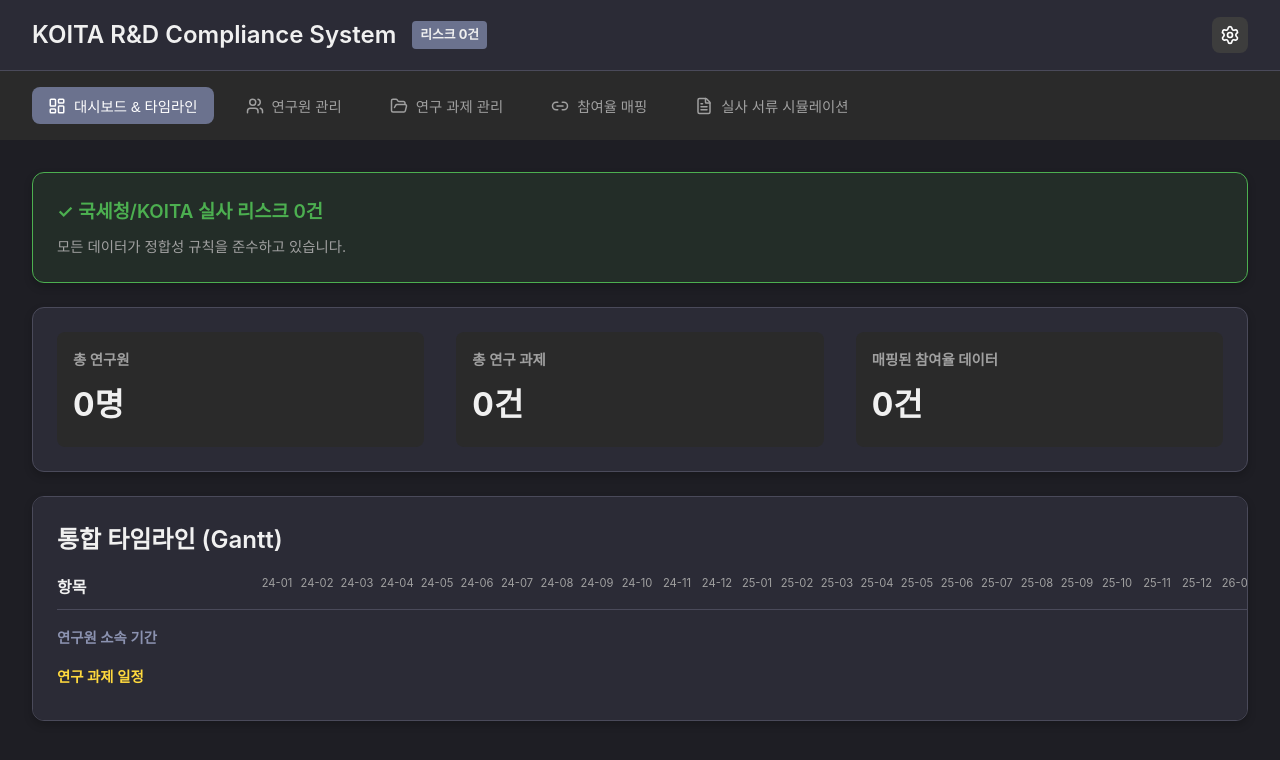
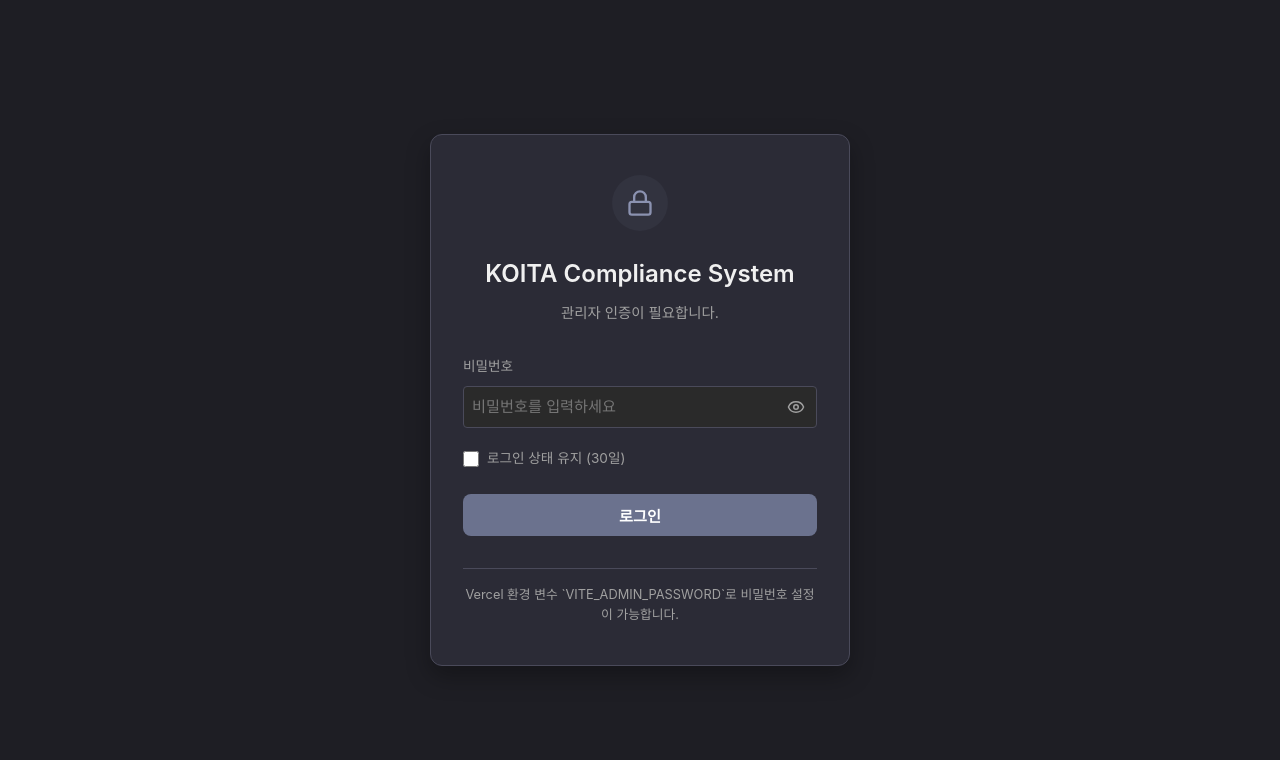
Before and after one commit to oddfactory/institute_antigravity, a React (Vite) app: page / in a window 1280 px wide. Shown: the top 760 px of the page. Built offline with nearby package versions, Linux system fonts and the light colour scheme.

Commit message:
Add simple admin login and logout features

```diff
--- a/src/App.tsx
+++ b/src/App.tsx
@@ -1,5 +1,5 @@
 import { useState } from 'react';
-import { LayoutDashboard, Users, FolderOpen, Link2, FileText, Settings } from 'lucide-react';
+import { LayoutDashboard, Users, FolderOpen, Link2, FileText, Settings, LogOut } from 'lucide-react';
 import ValidationPanel from './components/ValidationPanel';
 import Dashboard from './pages/Dashboard';
 import Researchers from './pages/Researchers';
@@ -7,13 +7,24 @@
 import Participations from './pages/Participations';
 import DocumentRenderer from './pages/DocumentRenderer';
 import SettingsModal from './components/SettingsModal';
+import Login from './components/Login';
 import { useValidation } from './utils/validationEngine';
 
 function App() {
+  const [isAuthenticated, setIsAuthenticated] = useState(() => {
+    return localStorage.getItem('is_admin_authenticated') === 'true' ||
+           sessionStorage.getItem('is_admin_authenticated') === 'true';
+  });
   const [activeTab, setActiveTab] = useState('dashboard');
   const [isSettingsOpen, setIsSettingsOpen] = useState(false);
   const { getIssues } = useValidation();
   const issues = getIssues();
+
+  const handleLogout = () => {
+    localStorage.removeItem('is_admin_authenticated');
+    sessionStorage.removeItem('is_admin_authenticated');
+    setIsAuthenticated(false);
+  };
 
   const renderContent = () => {
     switch (activeTab) {
@@ -25,6 +36,10 @@
       default: return <Dashboard />;
     }
   };
+
+  if (!isAuthenticated) {
+    return <Login onLoginSuccess={() => setIsAuthenticated(true)} />;
+  }
 
   return (
     <div className="app-container">
@@ -50,9 +65,14 @@
             리스크 {issues.length}건
           </span>
         </div>
-        <button onClick={() => setIsSettingsOpen(true)} className="secondary" style={{ padding: '0.5rem' }}>
-          <Settings size={20} />
-        </button>
+        <div style={{ display: 'flex', alignItems: 'center', gap: '0.5rem' }}>
+          <button onClick={handleLogout} className="secondary" style={{ padding: '0.5rem' }} title="로그아웃">
+            <LogOut size={20} />
+          </button>
+          <button onClick={() => setIsSettingsOpen(true)} className="secondary" style={{ padding: '0.5rem' }} title="설정">
+            <Settings size={20} />
+          </button>
+        </div>
       </header>
 
       <nav style={{
--- /dev/null
+++ b/src/components/Login.tsx
@@ -0,0 +1,197 @@
+import React, { useState } from 'react';
+import { Lock, Eye, EyeOff, ShieldAlert } from 'lucide-react';
+
+interface LoginProps {
+  onLoginSuccess: () => void;
+}
+
+export default function Login({ onLoginSuccess }: LoginProps) {
+  const [password, setPassword] = useState('');
+  const [showPassword, setShowPassword] = useState(false);
+  const [error, setError] = useState('');
+  const [rememberMe, setRememberMe] = useState(false);
+
+  const handleSubmit = (e: React.FormEvent) => {
+    e.preventDefault();
+
+    // Get password from environment variables (built-in Vite support) or fallback to 'admin1234'
+    const adminPassword = import.meta.env.VITE_ADMIN_PASSWORD || 'admin1234';
+
+    if (password === adminPassword) {
+      if (rememberMe) {
+        localStorage.setItem('is_admin_authenticated', 'true');
+      } else {
+        sessionStorage.setItem('is_admin_authenticated', 'true');
+      }
+      onLoginSuccess();
+    } else {
+      setError('비밀번호가 올바르지 않습니다.');
+    }
+  };
+
+  return (
+    <div style={{
+      display: 'flex',
+      alignItems: 'center',
+      justifyContent: 'center',
+      minHeight: '100vh',
+      backgroundColor: 'var(--color-bg)',
+      padding: '1rem'
+    }}>
+      <div style={{
+        backgroundColor: 'var(--color-surface)',
+        border: '1px solid var(--color-border)',
+        borderRadius: 'var(--radius-lg)',
+        padding: '2.5rem 2rem',
+        width: '100%',
+        maxWidth: '420px',
+        boxShadow: '0 10px 25px rgba(0, 0, 0, 0.3)',
+        textAlign: 'center'
+      }}>
+        {/* Logo / Header */}
+        <div style={{
+          display: 'flex',
+          justifyContent: 'center',
+          alignItems: 'center',
+          width: '56px',
+          height: '56px',
+          borderRadius: '50%',
+          backgroundColor: 'rgba(107, 114, 142, 0.1)',
+          color: 'var(--color-slate-blue-light)',
+          margin: '0 auto 1.5rem auto'
+        }}>
+          <Lock size={28} />
+        </div>
+
+        <h2 style={{ fontSize: '1.5rem', marginBottom: '0.5rem', fontWeight: 600 }}>
+          KOITA Compliance System
+        </h2>
+        <p style={{ color: 'var(--color-text-muted)', fontSize: '0.9rem', marginBottom: '2rem' }}>
+          관리자 인증이 필요합니다.
+        </p>
+
+        <form onSubmit={handleSubmit} style={{ textAlign: 'left' }}>
+          <div style={{ marginBottom: '1.25rem' }}>
+            <label style={{
+              display: 'block',
+              fontSize: '0.85rem',
+              color: 'var(--color-text-muted)',
+              marginBottom: '0.5rem',
+              fontWeight: 500
+            }}>
+              비밀번호
+            </label>
+            <div style={{ position: 'relative' }}>
+              <input
+                type={showPassword ? 'text' : 'password'}
+                value={password}
+                onChange={(e) => {
+                  setPassword(e.target.value);
+                  setError('');
+                }}
+                placeholder="비밀번호를 입력하세요"
+                required
+                style={{
+                  paddingRight: '2.5rem',
+                  fontSize: '0.95rem',
+                  height: '42px'
+                }}
+              />
+              <button
+                type="button"
+                onClick={() => setShowPassword(!showPassword)}
+                style={{
+                  position: 'absolute',
+                  right: '0.25rem',
+                  top: '50%',
+                  transform: 'translateY(-50%)',
+                  background: 'none',
+                  border: 'none',
+                  color: 'var(--color-text-muted)',
+                  cursor: 'pointer',
+                  padding: '0.5rem',
+                  display: 'flex',
+                  alignItems: 'center',
+                  justifyContent: 'center'
+                }}
+              >
+                {showPassword ? <EyeOff size={18} /> : <Eye size={18} />}
+              </button>
+            </div>
+          </div>
+
+          {/* Remember Me Option */}
+          <div style={{
+            display: 'flex',
+            alignItems: 'center',
+            gap: '0.5rem',
+            marginBottom: '1.5rem',
+            cursor: 'pointer',
+            userSelect: 'none'
+          }} onClick={() => setRememberMe(!rememberMe)}>
+            <input
+              type="checkbox"
+              checked={rememberMe}
+              onChange={() => {}} // Controlled via container click
+              style={{
+                width: '16px',
+                height: '16px',
+                cursor: 'pointer'
+              }}
+            />
+            <span style={{ fontSize: '0.85rem', color: 'var(--color-text-muted)' }}>
+              로그인 상태 유지 (30일)
+            </span>
+          </div>
+
+          {error && (
+            <div style={{
+              display: 'flex',
+              alignItems: 'center',
+              gap: '0.5rem',
+              backgroundColor: 'var(--color-error-bg)',
+              color: 'var(--color-error)',
+              padding: '0.75rem',
+              borderRadius: 'var(--radius-sm)',
+              fontSize: '0.85rem',
+              marginBottom: '1.5rem',
+              border: '1px solid rgba(255, 107, 107, 0.2)'
+            }}>
+              <ShieldAlert size={16} style={{ flexShrink: 0 }} />
+              <span>{error}</span>
+            </div>
+          )}
+
+          <button
+            type="submit"
+            style={{
+              width: '100%',
+              justifyContent: 'center',
+              height: '42px',
+              fontSize: '0.95rem',
+              fontWeight: 600,
+              backgroundColor: 'var(--color-slate-blue)',
+              color: 'white',
+              borderRadius: 'var(--radius-md)',
+              border: 'none',
+              cursor: 'pointer',
+              transition: 'background-color 0.2s'
+            }}
+          >
+            로그인
+          </button>
+        </form>
+
+        <div style={{
+          marginTop: '2rem',
+          borderTop: '1px solid var(--color-border)',
+          paddingTop: '1rem',
+          fontSize: '0.8rem',
+          color: 'var(--color-text-muted)'
+        }}>
+          Vercel 환경 변수 `VITE_ADMIN_PASSWORD`로 비밀번호 설정이 가능합니다.
+        </div>
+      </div>
+    </div>
+  );
+}
```
